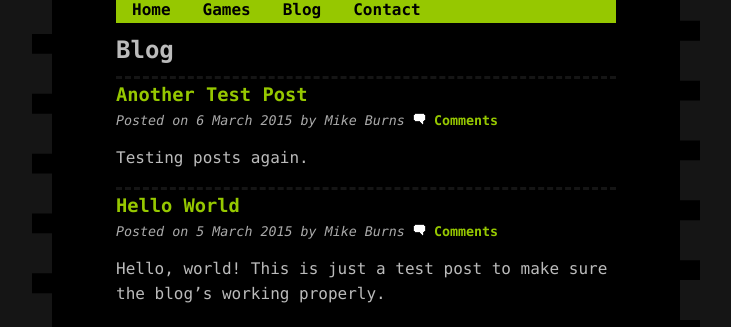
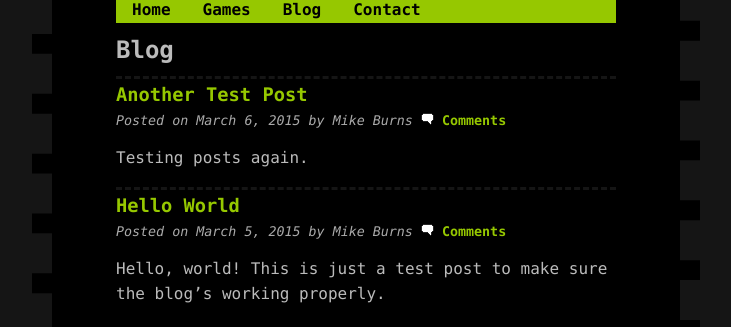
Before and after one commit to thatpixelguy/thatpixelguy.github.io, a Jekyll site: the page built from blog.html, in a window 1280 px wide. Shown: the part 228-555 px from the top of the page, without its empty margins (274-1005 px from the left). Built offline with Jekyll 4.4.1, drawn with Linux system fonts in a browser that asks for light colours; Markdown is read by kramdown in place of the engine named in the settings; comment, search, counter and statistics services are not loaded.

Commit message:
Updated blog.html

```diff
--- a/blog.html
+++ b/blog.html
@@ -8,7 +8,7 @@
 {% for post in site.posts %}
   <div class='post'>
     <h3><a href="{{ BASE_PATH }}{{ post.url }}">{{ post.title }}</a></h3>
-    <small><i style='color: #aaa;'>Posted on {{ post.date | date: "%-d %B %Y" }} by {{ post.author }}</i> <img src='/comments.png' height=12 /> <a href="{{ BASE_PATH }}{{ post.url }}#disqus_thread">Comments</a></small>
+    <small><i style='color: #aaa;'>Posted on {{ post.date | date: "%B %-d, %Y" }} by {{ post.author }}</i> <img src='/comments.png' height=12 /> <a href="{{ BASE_PATH }}{{ post.url }}#disqus_thread">Comments</a></small>
     <p>{{ post.content | markdownify }}</p>
     <p style='font-size: 11px;'></p>
   </div>
```
